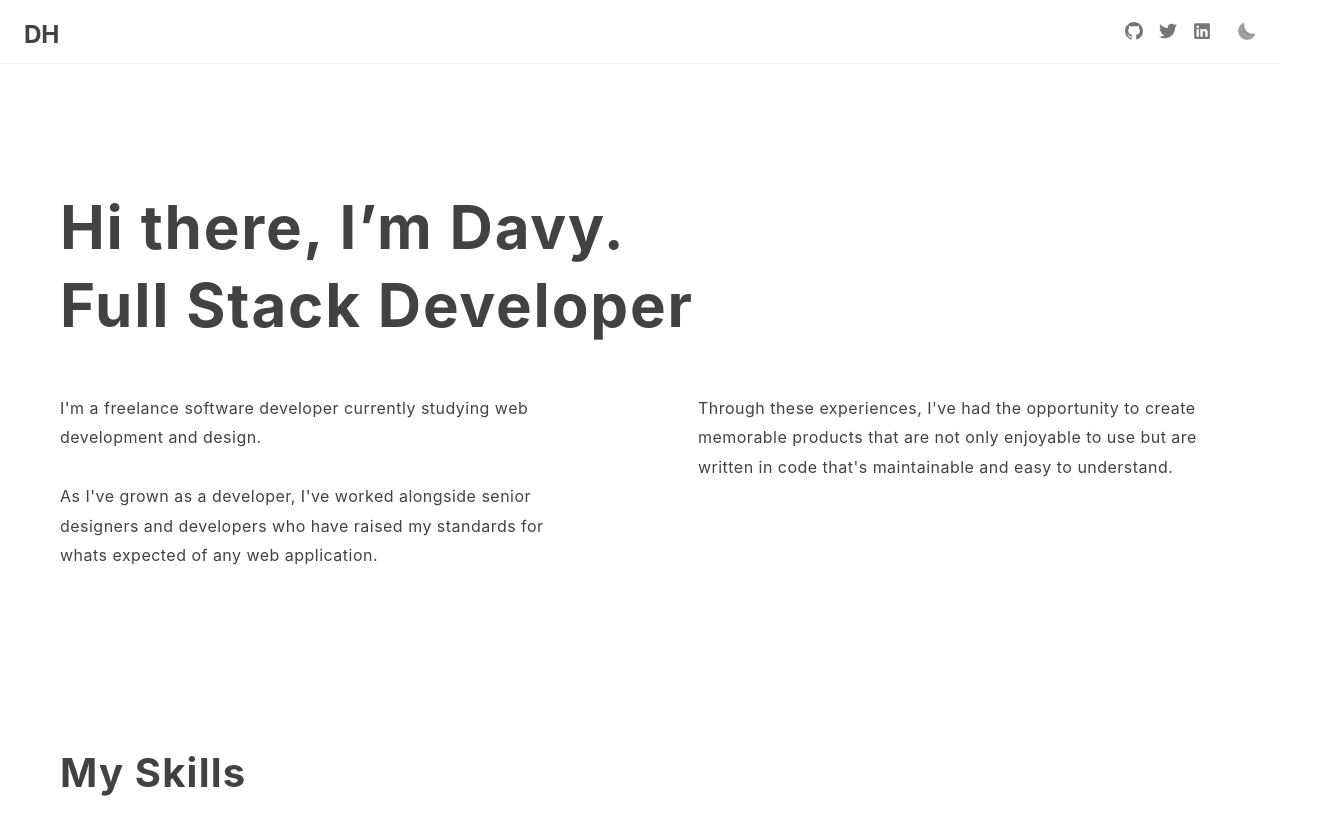
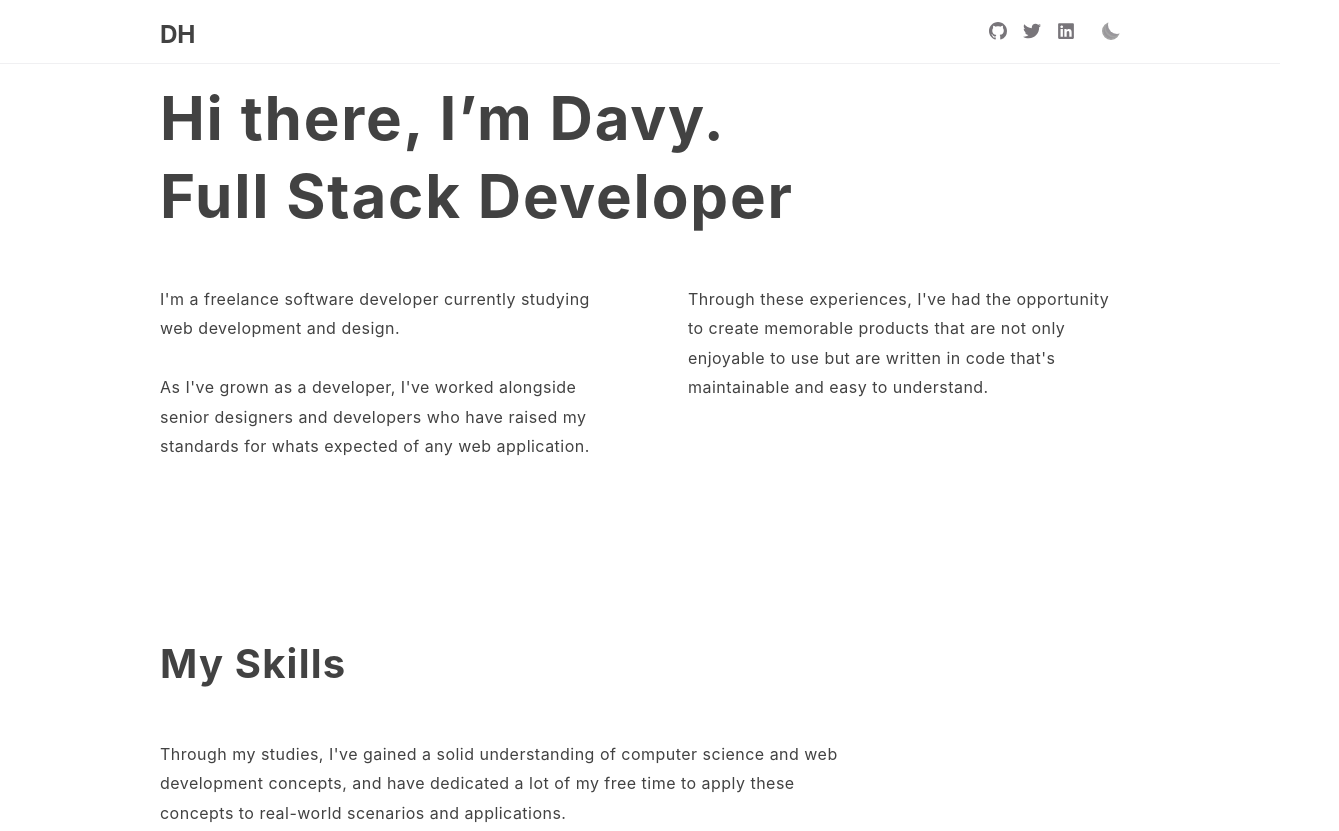
Before and after one commit to dhausser/davyhausser.com, a Gatsby site: page / in a window 1280 px wide. Shown: the top 831 px of the page, 1339 px wide, since content can reach past the window. Built offline with nearby package versions, Linux system fonts and the light colour scheme; Gatsby itself is replaced by a stand-in of ours.

Commit message:
layout adjustments

```diff
--- a/src/components/header.tsx
+++ b/src/components/header.tsx
@@ -4,6 +4,7 @@ import { Link } from 'gatsby'
 import { GoMarkGithub } from 'react-icons/go'
 import { FaTwitter, FaLinkedin } from 'react-icons/fa'
 import Switch from './switch'
+// import { Wrapper } from './layout'
 
 interface Props {
   siteTitle: string
@@ -19,27 +20,9 @@ const StyledHeader = styled.header`
   background-color: var(--bg-color);
   height: 4rem;
   left: 0rem;
-  padding-left: env(safe-area-inset-left);
-  padding-right: env(safe-area-inset-left);
   position: relative;
   right: 0rem;
   z-index: 5;
-
-  @media (min-width: 42rem) {
-    position: fixed;
-  }
-`
-
-const HeaderContainer = styled.div`
-  align-items: center;
-  display: flex;
-  justify-content: space-between;
-  height: 100%;
-  margin: 0px auto;
-  padding-left: 1.5rem;
-  padding-right: 1.5rem;
-  position: relative;
-  width: 100%;
 
   ::after {
     background-color: var(--border);
@@ -51,6 +34,22 @@ const HeaderContainer = styled.div`
     right: 0rem;
     z-index: -1;
   }
+
+  @media (min-width: 42rem) {
+    position: fixed;
+  }
+`
+
+const HeaderContainer = styled.div`
+  margin: 0 auto;
+  max-width: var(--width);
+  align-items: center;
+  display: flex;
+  justify-content: space-between;
+  height: 100%;
+  margin: 0px auto;
+  position: relative;
+  width: 100%;
 `
 
 const StyledLink = styled(Link)`
--- a/src/components/layout.tsx
+++ b/src/components/layout.tsx
@@ -10,20 +10,10 @@ interface Props {
   children: JSX.Element | JSX.Element[]
 }
 
-const Container = styled.div`
-  padding-left: env(safe-area-inset-left);
-  padding-right: env(safe-area-inset-left);
-  padding-bottom: 4rem;
-
-  @media (min-width: 42rem) {
-    padding-top: 4rem;
-  }
-`
-
-const Wrapper = styled.div`
+export const Wrapper = styled.div`
   min-height: 100vh;
-  padding: 20px;
-  margin: 25px auto;
+  margin: 0 auto;
+  max-width: var(--width);
   opacity: 0;
   animation: 0.6s ease-in-out 0.3s 1 normal forwards running fade-in;
 
@@ -34,10 +24,6 @@ const Wrapper = styled.div`
     to {
       opacity: 1;
     }
-  }
-
-  @media (min-width: 1200px) {
-    width: 1200px;
   }
 `
 
@@ -71,9 +57,7 @@ export default function Layout({ children }: Props): JSX.Element {
         <noscript>This site runs best with JavaScript enabled.</noscript>
       </Helmet>
       <Header siteTitle={title} />
-      <Container>
-        <Wrapper>{children}</Wrapper>
-      </Container>
+      <Wrapper>{children}</Wrapper>
     </>
   )
 }
--- a/src/pages/index.tsx
+++ b/src/pages/index.tsx
@@ -150,7 +150,11 @@ export const query = graphql`
           slug
           image {
             childImageSharp {
-              gatsbyImageData(layout: FIXED)
+              gatsbyImageData(
+                width: 920
+                placeholder: DOMINANT_COLOR
+                formats: [AUTO, WEBP, AVIF]
+              )
             }
           }
         }
--- a/src/templates/project.tsx
+++ b/src/templates/project.tsx
@@ -31,7 +31,11 @@ export const query = graphql`
       tags
       image {
         childImageSharp {
-          gatsbyImageData(layout: FIXED)
+          gatsbyImageData(
+            width: 920
+            placeholder: DOMINANT_COLOR
+            formats: [AUTO, WEBP, AVIF]
+          )
         }
       }
     }
--- a/src/utils/styles/global.js
+++ b/src/utils/styles/global.js
@@ -11,6 +11,7 @@ export default css`
     --heading-color: #292922;
     --navigation-color: #78757a;
     --border: #f0f0f2;
+    --width: 60rem;
     --radii: 3px;
     --space-2: 0.5rem;
     --space-7: 2rem;
```
